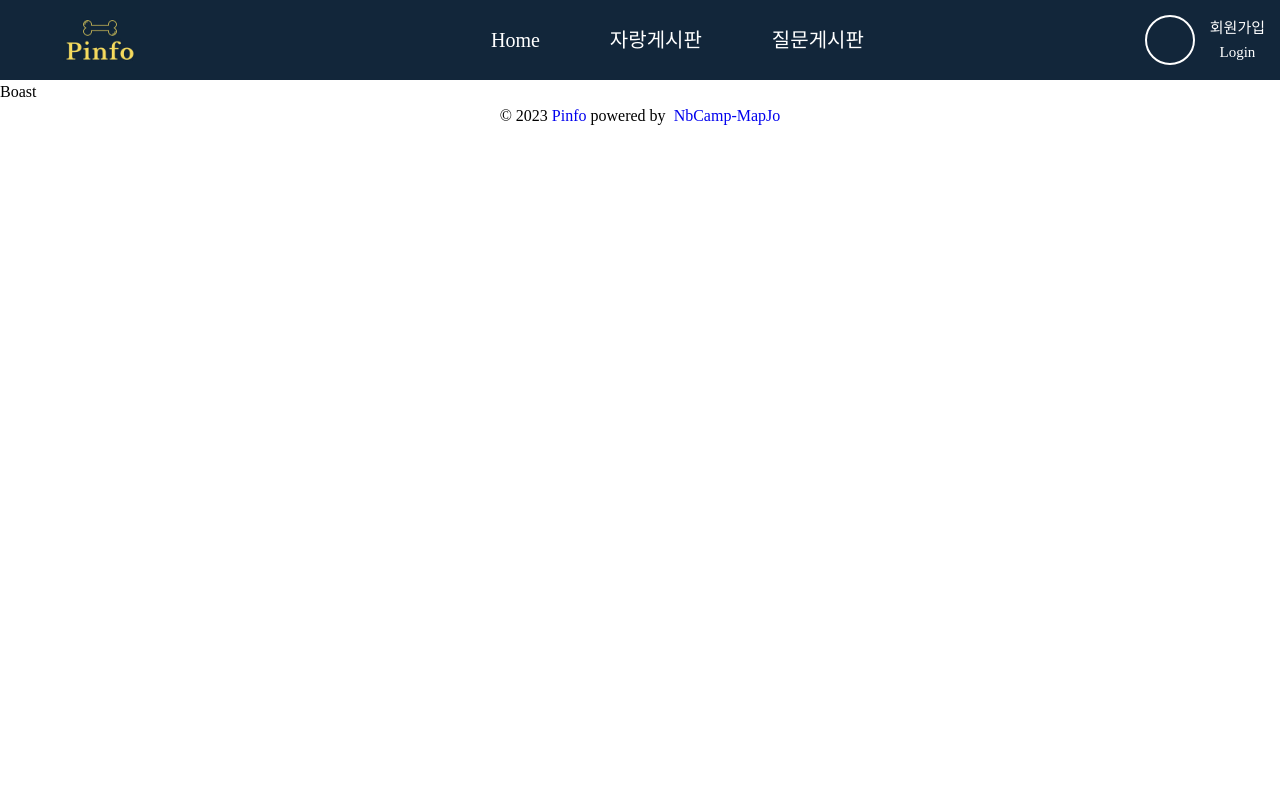
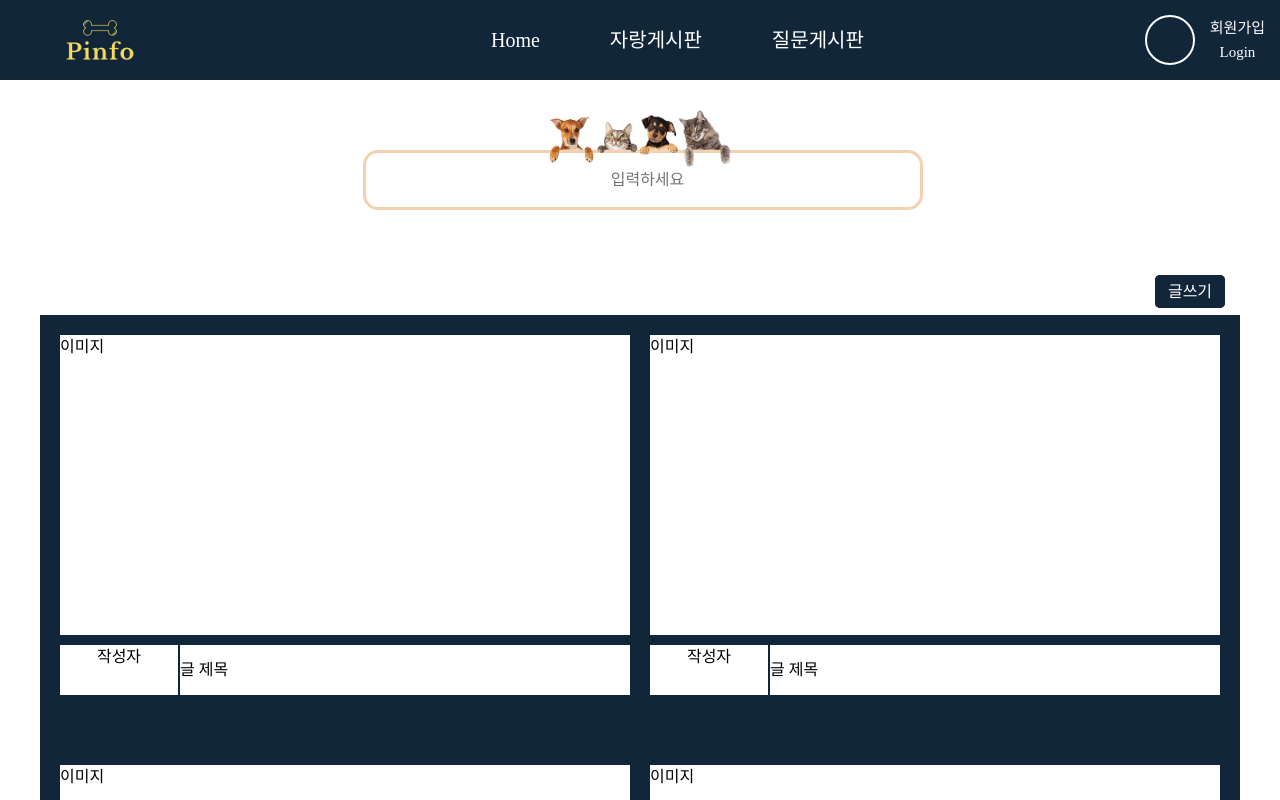
Before and after one commit to DHyeonJ/React_NewsFeed, a React (Create React App) app: page /boast in a window 1280 px wide. Shown: the top 800 px of the page. Built offline with nearby package versions, Linux system fonts and the light colour scheme.

Commit message:
feat: boast 게시판 완성

```diff
--- a/src/components/Board/Boast/Boast.jsx
+++ b/src/components/Board/Boast/Boast.jsx
@@ -1,15 +1,149 @@
 import React from 'react';
 import Header from '../../Main/Header/Header';
 import Footer from '../../Main/Footer/Footer';
+import { styled } from 'styled-components';
+import InputImgSrc from '../../../assets/pet.png';
+import { Link } from 'react-router-dom';
 
 function Boast() {
   return (
     <>
       <Header />
-      <div>Boast</div>
+      <Search>
+        <Input src={InputImgSrc}></Input>
+        <Keyword type="text" placeholder="입력하세요"></Keyword>
+      </Search>
+      <StLayout>
+        <PostWrite>
+          <PostWriteLink to="/postWrite">글쓰기</PostWriteLink>
+        </PostWrite>
+        <FeedContainer>
+          <BoastPost>
+            <PostImg>이미지</PostImg>
+            <PostInfo>
+              <PostWriter>작성자</PostWriter>
+              <p>글 제목</p>
+            </PostInfo>
+          </BoastPost>
+          <BoastPost>
+            <PostImg>이미지</PostImg>
+            <PostInfo>
+              <PostWriter>작성자</PostWriter>
+              <p>글 제목</p>
+            </PostInfo>
+          </BoastPost>
+          <BoastPost>
+            <PostImg>이미지</PostImg>
+            <PostInfo>
+              <PostWriter>작성자</PostWriter>
+              <p>글 제목</p>
+            </PostInfo>
+          </BoastPost>
+          <BoastPost>
+            <PostImg>이미지</PostImg>
+            <PostInfo>
+              <PostWriter>작성자</PostWriter>
+              <p>글 제목</p>
+            </PostInfo>
+          </BoastPost>
+        </FeedContainer>
+      </StLayout>
       <Footer />
     </>
   );
 }
 
 export default Boast;
+const PostWrite = styled.div`
+  height: 30px;
+  margin-bottom: 5px;
+`;
+
+const PostWriteLink = styled(Link)`
+  margin-left: 1100px;
+  border: 3px solid #12263a;
+  padding: 5px 10px 5px 10px;
+  color: white;
+  background-color: #12263a;
+  border-radius: 5px;
+`;
+
+const PostImg = styled.div`
+  width: 570px;
+  height: 300px;
+  background-color: white;
+  margin-bottom: 10px;
+`;
+
+const PostInfo = styled.div`
+  width: 570px;
+  height: 50px;
+  background-color: white;
+  display: flex;
+  flex-direction: row;
+  align-items: center;
+`;
+const PostWriter = styled.p`
+  width: 120px;
+  height: 50px;
+  border-right: 2px solid #12263a;
+  text-align: center;
+`;
+
+const BoastPost = styled.div`
+  width: 570px;
+  height: 370px;
+  /* background-color: white; */
+`;
+
+const StLayout = styled.div`
+  width: 100%;
+  height: 100%;
+  display: flex;
+  flex-direction: column;
+  justify-content: center;
+  align-items: center;
+  flex-wrap: wrap;
+  margin-bottom: 100px;
+`;
+
+const FeedContainer = styled.div`
+  width: 1200px;
+  height: 840px;
+  background-color: #12263a;
+  display: flex;
+  flex-direction: row;
+  justify-content: center;
+  align-items: center;
+  flex-wrap: wrap;
+  gap: 20px;
+`;
+
+const Search = styled.div`
+  width: 100%;
+  margin-bottom: 70px;
+  margin-top: 30px;
+  display: flex;
+  justify-content: center;
+  position: relative;
+`;
+
+const Input = styled.img`
+  width: 182px;
+  height: 58px;
+  display: flex;
+  justify-content: center;
+  align-items: center;
+  position: absolute;
+`;
+
+const Keyword = styled.input`
+  border: 3px solid#f4d1ae;
+  border-radius: 15px;
+  width: 560px;
+  height: 60px;
+  margin-top: 40px;
+  margin-left: 5px;
+  padding-left: 10px;
+  text-align: center;
+`;
--- a/src/components/Main/Footer/Footer.jsx
+++ b/src/components/Main/Footer/Footer.jsx
@@ -6,8 +6,16 @@ function Footer() {
   return (
     <>
       <FInfo>
-        © 2023 <Link to="/">Pinfo</Link> powered by &nbsp;
-        <Link target="_blank" to="https://github.com/DHyeonJ/React_NewsFeed">
+        © 2023{' '}
+        <Link to="/" style={{ color: '#12263a' }}>
+          Pinfo
+        </Link>{' '}
+        powered by &nbsp;
+        <Link
+          style={{ color: '#12263a' }}
+          target="_blank"
+          to="https://github.com/DHyeonJ/React_NewsFeed"
+        >
           NbCamp-MapJo
         </Link>
       </FInfo>
--- /dev/null
+++ b/src/pages/PostWrite.jsx
@@ -0,0 +1,54 @@
+import React from 'react';
+import Header from '../components/Main/Header/Header';
+import { styled } from 'styled-components';
+
+function PostWrite() {
+  return (
+    <>
+      <Header />
+      <StLayout>
+        <StInputTitle>
+          <form>
+            <StSelect>
+              <option>자랑게시판</option>
+              <option>질문게시판</option>
+            </StSelect>
+            <StInput placeholder="제목을 입력하세요"></StInput>
+          </form>
+        </StInputTitle>
+        <div>
+          <textarea placeholder="내용을 입력하세요" rows="50" cols="117"></textarea>
+        </div>
+        <input type="file"></input>
+        <div>
+          <button>작성하기</button>
+          <button>작성하기</button>
+        </div>
+      </StLayout>
+    </>
+  );
+}
+
+export default PostWrite;
+const StInputTitle = styled.div`
+  display: flex;
+  width: 1200px;
+  height: 103px;
+`;
+const StSelect = styled.select`
+  width: 200px;
+  height: 60px;
+`;
+const StInput = styled.input`
+  width: 1000px;
+  height: 60px;
+`;
+
+const StLayout = styled.div`
+  width: 100%;
+  height: 100%;
+  display: flex;
+  flex-direction: column;
+  justify-content: center;
+  align-items: center;
+`;
--- a/src/shared/Router.jsx
+++ b/src/shared/Router.jsx
@@ -3,6 +3,8 @@ import Login from '../components/Login/Login';
 import Home from '../components/Main/Home';
 import Boast from '../components/Board/Boast/Boast';
 import Qna from '../components/Board/QnA/Qna';
+import Join from '../pages/Join';
+import PostWrite from '../pages/PostWrite';
 
 const Router = () => {
   return (
@@ -12,6 +14,7 @@ const Router = () => {
         <Route path="/login" element={<Login />} />
         <Route path="/boast" element={<Boast />} />
         <Route path="/qna" element={<Qna />} />
+        <Route path="/postWrite" element={<PostWrite />} />
       </Routes>
     </BrowserRouter>
   );
```
